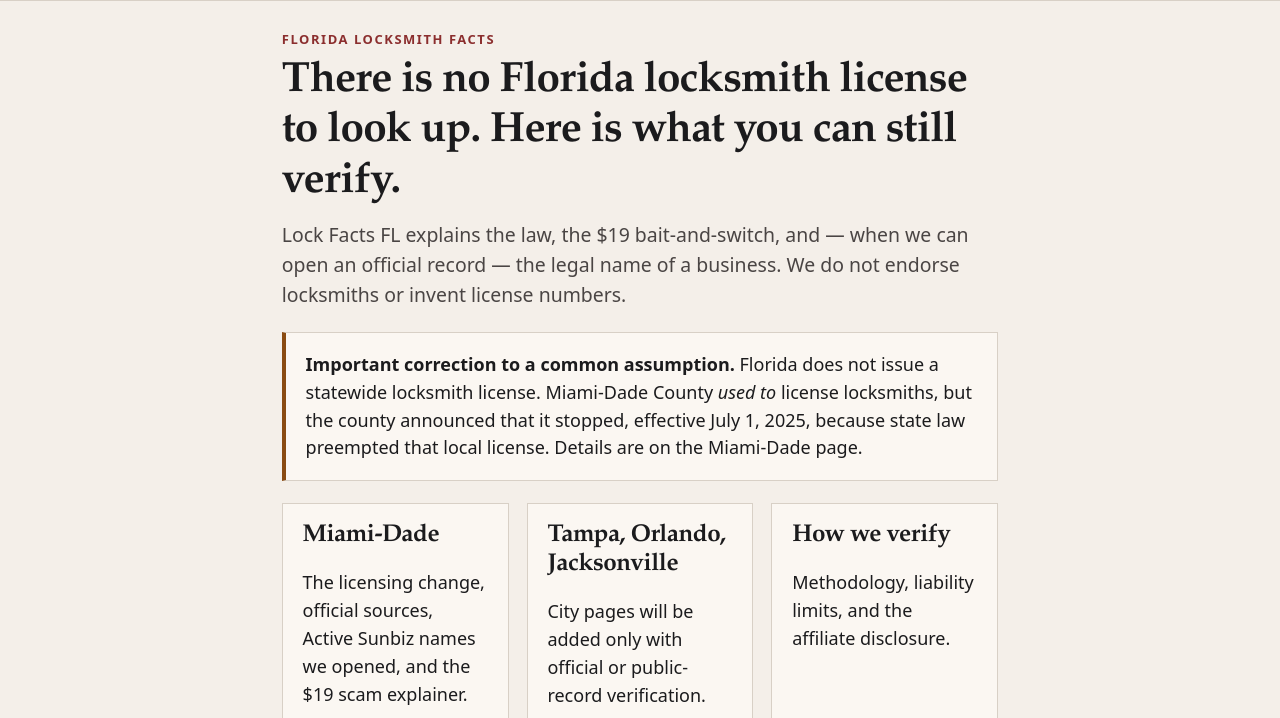
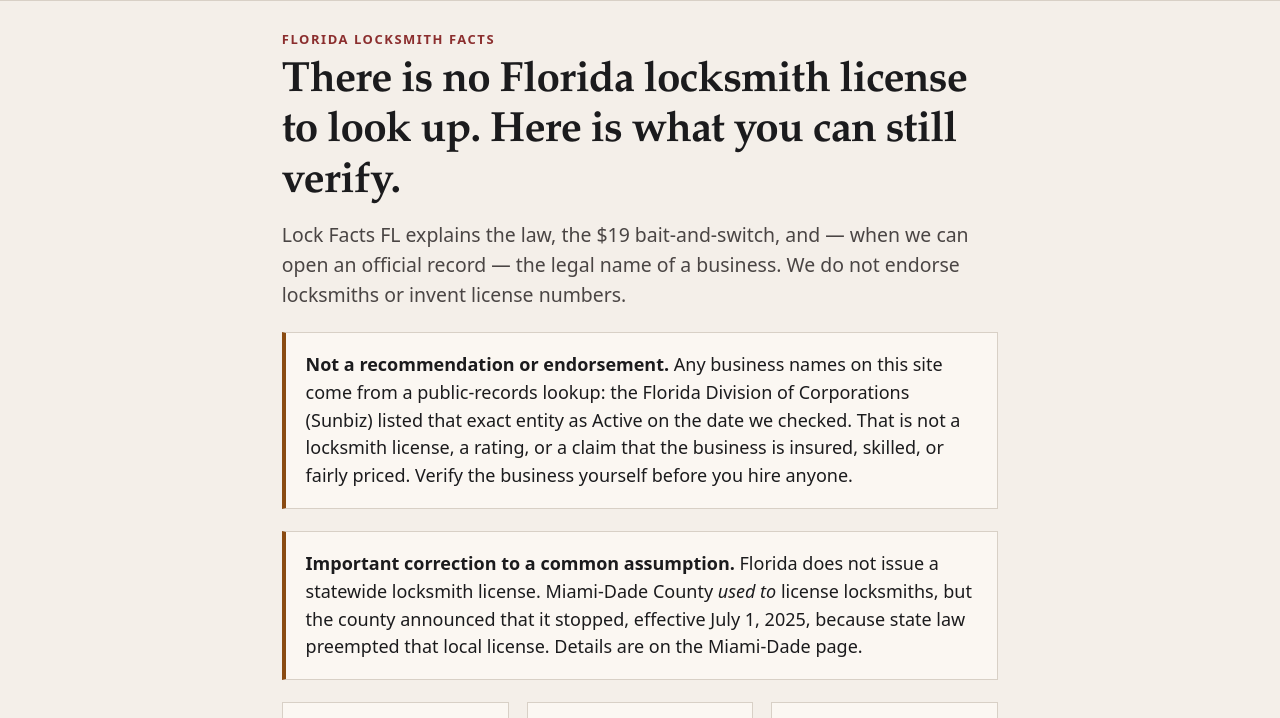
Before and after one commit to JIP223/lock-facts-fl, a plain HTML site: page index.html in a window 1280 px wide. Shown: the part 63-781 px from the top of the page. Drawn offline with Linux system fonts and the light colour scheme.

Commit message:
Add a clear public-records, not-an-endorsement notice on the home and Miami-Dade pages

```diff
--- a/index.html
+++ b/index.html
@@ -36,6 +36,9 @@
 <h1>There is no Florida locksmith license to look up. Here is what you can still verify.</h1>
 <p class="lede">Lock Facts FL explains the law, the $19 bait-and-switch, and — when we can open an official record — the legal name of a business. We do not endorse locksmiths or invent license numbers.</p>
 <div class="caution">
+  <strong>Not a recommendation or endorsement.</strong> Any business names on this site come from a public-records lookup: the Florida Division of Corporations (Sunbiz) listed that exact entity as Active on the date we checked. That is not a locksmith license, a rating, or a claim that the business is insured, skilled, or fairly priced. Verify the business yourself before you hire anyone.
+</div>
+<div class="caution">
   <strong>Important correction to a common assumption.</strong> Florida does not issue a statewide locksmith license. Miami-Dade County <em>used to</em> license locksmiths, but the county announced that it stopped, effective July 1, 2025, because state law preempted that local license. Details are on the Miami-Dade page.
 </div>
 <div class="grid cols-3">
```
Also changed, not shown: miami-dade.html (+3 -0 lines).
